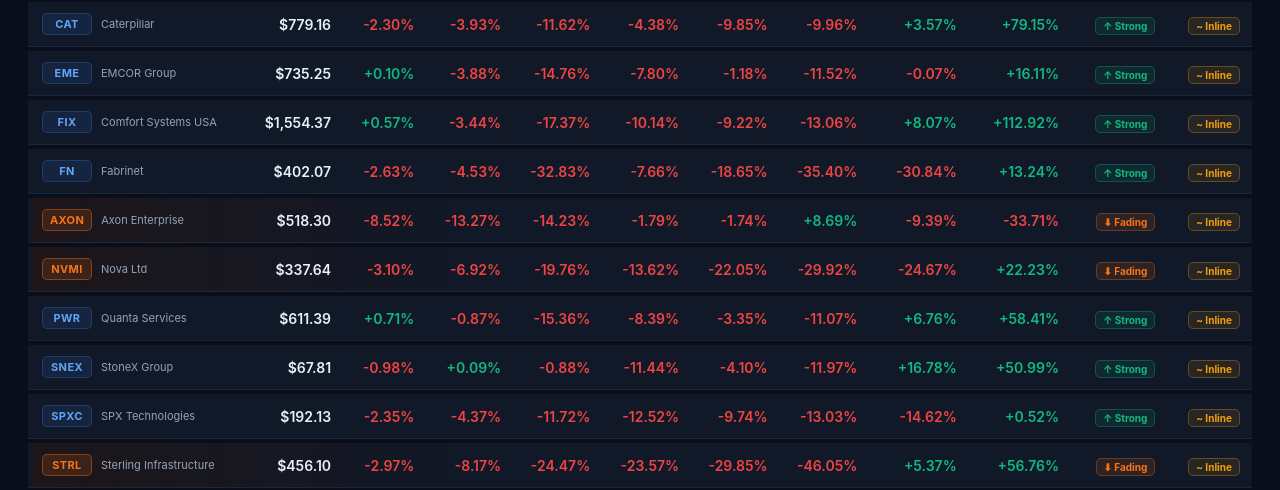
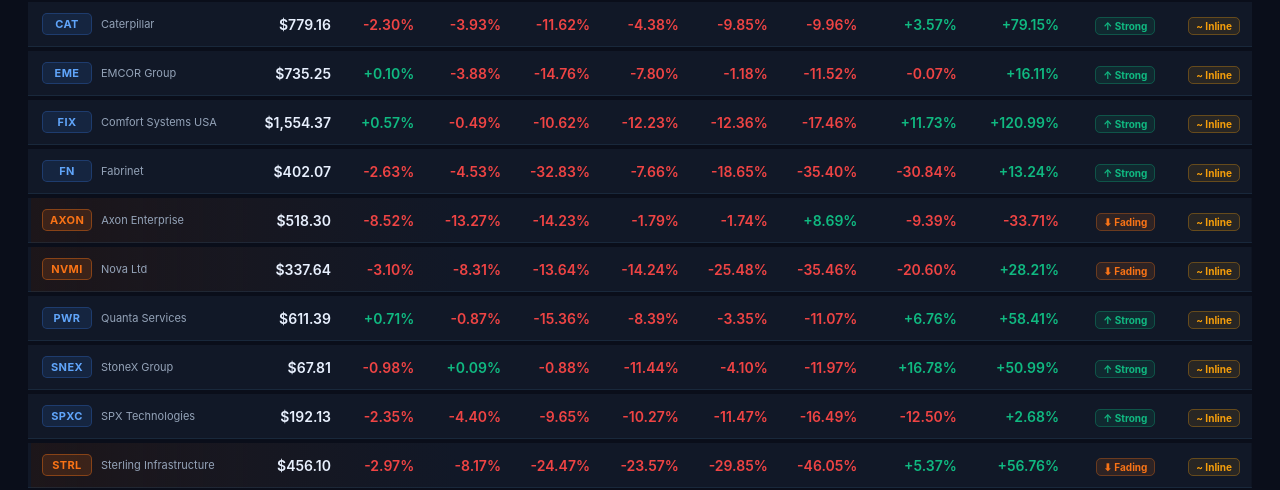
Before and after one commit to NickTran34/Long-Term-35-Stocks, a website: page snapshot.html in a window 1280 px wide. Shown: the part 1019-1509 px from the top of the page. Drawn offline with Linux system fonts and the light colour scheme.

Commit message:
📊 Daily snapshot - September 01, 2026

```diff
--- a/snapshot.html
+++ b/snapshot.html
@@ -402,13 +402,13 @@
       </td>
       <td style="padding:11px 12px;text-align:right;border-bottom:1px solid rgba(99,179,237,0.1);font-weight:600;color:#e8f0fe">$1,554.37</td>
       <td style="padding:11px 12px;text-align:right;border-bottom:1px solid rgba(99,179,237,0.1)"><span style="color:#10b981;font-weight:600">+0.57%</span></td>
-      <td style="padding:11px 12px;text-align:right;border-bottom:1px solid rgba(99,179,237,0.1)"><span style="color:#ef4444;font-weight:600">-3.44%</span></td>
-      <td style="padding:11px 12px;text-align:right;border-bottom:1px solid rgba(99,179,237,0.1)"><span style="color:#ef4444;font-weight:600">-17.37%</span></td>
-      <td style="padding:11px 12px;text-align:right;border-bottom:1px solid rgba(99,179,237,0.1)"><span style="color:#ef4444;font-weight:600">-10.14%</span></td>
-      <td style="padding:11px 12px;text-align:right;border-bottom:1px solid rgba(99,179,237,0.1)"><span style="color:#ef4444;font-weight:600">-9.22%</span></td>
-      <td style="padding:11px 12px;text-align:right;border-bottom:1px solid rgba(99,179,237,0.1)"><span style="color:#ef4444;font-weight:600">-13.06%</span></td>
-      <td style="padding:11px 12px;text-align:right;border-bottom:1px solid rgba(99,179,237,0.1)"><span style="color:#10b981;font-weight:600">+8.07%</span></td>
-      <td style="padding:11px 12px;text-align:right;border-bottom:1px solid rgba(99,179,237,0.1)"><span style="color:#10b981;font-weight:600">+112.92%</span></td>
+      <td style="padding:11px 12px;text-align:right;border-bottom:1px solid rgba(99,179,237,0.1)"><span style="color:#ef4444;font-weight:600">-0.49%</span></td>
+      <td style="padding:11px 12px;text-align:right;border-bottom:1px solid rgba(99,179,237,0.1)"><span style="color:#ef4444;font-weight:600">-10.62%</span></td>
+      <td style="padding:11px 12px;text-align:right;border-bottom:1px solid rgba(99,179,237,0.1)"><span style="color:#ef4444;font-weight:600">-12.23%</span></td>
+      <td style="padding:11px 12px;text-align:right;border-bottom:1px solid rgba(99,179,237,0.1)"><span style="color:#ef4444;font-weight:600">-12.36%</span></td>
+      <td style="padding:11px 12px;text-align:right;border-bottom:1px solid rgba(99,179,237,0.1)"><span style="color:#ef4444;font-weight:600">-17.46%</span></td>
+      <td style="padding:11px 12px;text-align:right;border-bottom:1px solid rgba(99,179,237,0.1)"><span style="color:#10b981;font-weight:600">+11.73%</span></td>
+      <td style="padding:11px 12px;text-align:right;border-bottom:1px solid rgba(99,179,237,0.1)"><span style="color:#10b981;font-weight:600">+120.99%</span></td>
       <td style="padding:11px 12px;text-align:right;border-bottom:1px solid rgba(99,179,237,0.1)"><span style="background:rgba(16,185,129,0.1);border:1px solid rgba(16,185,129,0.3);color:#10b981;border-radius:5px;font-size:10px;font-weight:700;padding:2px 7px">↑ Strong</span></td>
       <td style="padding:11px 12px;text-align:right;border-bottom:1px solid rgba(99,179,237,0.1)"><span style="background:rgba(245,158,11,0.1);border:1px solid rgba(245,158,11,0.3);color:#f59e0b;border-radius:5px;font-size:10px;font-weight:700;padding:2px 7px">~ Inline</span></td>
     </tr><tr style="background:#111827;">
@@ -456,13 +456,13 @@
       </td>
       <td style="padding:11px 12px;text-align:right;border-bottom:1px solid rgba(99,179,237,0.1);font-weight:600;color:#e8f0fe">$337.64</td>
       <td style="padding:11px 12px;text-align:right;border-bottom:1px solid rgba(99,179,237,0.1)"><span style="color:#ef4444;font-weight:600">-3.10%</span></td>
-      <td style="padding:11px 12px;text-align:right;border-bottom:1px solid rgba(99,179,237,0.1)"><span style="color:#ef4444;font-weight:600">-6.92%</span></td>
-      <td style="padding:11px 12px;text-align:right;border-bottom:1px solid rgba(99,179,237,0.1)"><span style="color:#ef4444;font-weight:600">-19.76%</span></td>
-      <td style="padding:11px 12px;text-align:right;border-bottom:1px solid rgba(99,179,237,0.1)"><span style="color:#ef4444;font-weight:600">-13.62%</span></td>
-      <td style="padding:11px 12px;text-align:right;border-bottom:1px solid rgba(99,179,237,0.1)"><span style="color:#ef4444;font-weight:600">-22.05%</span></td>
-      <td style="padding:11px 12px;text-align:right;border-bottom:1px solid rgba(99,179,237,0.1)"><span style="color:#ef4444;font-weight:600">-29.92%</span></td>
-      <td style="padding:11px 12px;text-align:right;border-bottom:1px solid rgba(99,179,237,0.1)"><span style="color:#ef4444;font-weight:600">-24.67%</span></td>
-      <td style="padding:11px 12px;text-align:right;border-bottom:1px solid rgba(99,179,237,0.1)"><span style="color:#10b981;font-weight:600">+22.23%</span></td>
+      <td style="padding:11px 12px;text-align:right;border-bottom:1px solid rgba(99,179,237,0.1)"><span style="color:#ef4444;font-weight:600">-8.31%</span></td>
+      <td style="padding:11px 12px;text-align:right;border-bottom:1px solid rgba(99,179,237,0.1)"><span style="color:#ef4444;font-weight:600">-13.64%</span></td>
+      <td style="padding:11px 12px;text-align:right;border-bottom:1px solid rgba(99,179,237,0.1)"><span style="color:#ef4444;font-weight:600">-14.24%</span></td>
+      <td style="padding:11px 12px;text-align:right;border-bottom:1px solid rgba(99,179,237,0.1)"><span style="color:#ef4444;font-weight:600">-25.48%</span></td>
+      <td style="padding:11px 12px;text-align:right;border-bottom:1px solid rgba(99,179,237,0.1)"><span style="color:#ef4444;font-weight:600">-35.46%</span></td>
+      <td style="padding:11px 12px;text-align:right;border-bottom:1px solid rgba(99,179,237,0.1)"><span style="color:#ef4444;font-weight:600">-20.60%</span></td>
+      <td style="padding:11px 12px;text-align:right;border-bottom:1px solid rgba(99,179,237,0.1)"><span style="color:#10b981;font-weight:600">+28.21%</span></td>
       <td style="padding:11px 12px;text-align:right;border-bottom:1px solid rgba(99,179,237,0.1)"><span style="background:rgba(249,115,22,0.12);border:1px solid rgba(249,115,22,0.3);color:#f97316;border-radius:5px;font-size:10px;font-weight:700;padding:2px 7px">⬇ Fading</span></td>
       <td style="padding:11px 12px;text-align:right;border-bottom:1px solid rgba(99,179,237,0.1)"><span style="background:rgba(245,158,11,0.1);border:1px solid rgba(245,158,11,0.3);color:#f59e0b;border-radius:5px;font-size:10px;font-weight:700;padding:2px 7px">~ Inline</span></td>
     </tr><tr style="background:#111827;">
@@ -510,13 +510,13 @@
       </td>
       <td style="padding:11px 12px;text-align:right;border-bottom:1px solid rgba(99,179,237,0.1);font-weight:600;color:#e8f0fe">$192.13</td>
       <td style="padding:11px 12px;text-align:right;border-bottom:1px solid rgba(99,179,237,0.1)"><span style="color:#ef4444;font-weight:600">-2.35%</span></td>
-      <td style="padding:11px 12px;text-align:right;border-bottom:1px solid rgba(99,179,237,0.1)"><span style="color:#ef4444;font-weight:600">-4.37%</span></td>
-      <td style="padding:11px 12px;text-align:right;border-bottom:1px solid rgba(99,179,237,0.1)"><span style="color:#ef4444;font-weight:600">-11.72%</span></td>
-      <td style="padding:11px 12px;text-align:right;border-bottom:1px solid rgba(99,179,237,0.1)"><span style="color:#ef4444;font-weight:600">-12.52%</span></td>
-      <td style="padding:11px 12px;text-align:right;border-bottom:1px solid rgba(99,179,237,0.1)"><span style="color:#ef4444;font-weight:600">-9.74%</span></td>
-      <td style="padding:11px 12px;text-align:right;border-bottom:1px solid rgba(99,179,237,0.1)"><span style="color:#ef4444;font-weight:600">-13.03%</span></td>
-      <td style="padding:11px 12px;text-align:right;border-bottom:1px solid rgba(99,179,237,0.1)"><span style="color:#ef4444;font-weight:600">-14.62%</span></td>
-      <td style="padding:11px 12px;text-align:right;border-bottom:1px solid rgba(99,179,237,0.1)"><span style="color:#10b981;font-weight:600">+0.52%</span></td>
+      <td style="padding:11px 12px;text-align:right;border-bottom:1px solid rgba(99,179,237,0.1)"><span style="color:#ef4444;font-weight:600">-4.40%</span></td>
+      <td style="padding:11px 12px;text-align:right;border-bottom:1px solid rgba(99,179,237,0.1)"><span style="color:#ef4444;font-weight:600">-9.65%</span></td>
+      <td style="padding:11px 12px;text-align:right;border-bottom:1px solid rgba(99,179,237,0.1)"><span style="color:#ef4444;font-weight:600">-10.27%</span></td>
+      <td style="padding:11px 12px;text-align:right;border-bottom:1px solid rgba(99,179,237,0.1)"><span style="color:#ef4444;font-weight:600">-11.47%</span></td>
+      <td style="padding:11px 12px;text-align:right;border-bottom:1px solid rgba(99,179,237,0.1)"><span style="color:#ef4444;font-weight:600">-16.49%</span></td>
+      <td style="padding:11px 12px;text-align:right;border-bottom:1px solid rgba(99,179,237,0.1)"><span style="color:#ef4444;font-weight:600">-12.50%</span></td>
+      <td style="padding:11px 12px;text-align:right;border-bottom:1px solid rgba(99,179,237,0.1)"><span style="color:#10b981;font-weight:600">+2.68%</span></td>
       <td style="padding:11px 12px;text-align:right;border-bottom:1px solid rgba(99,179,237,0.1)"><span style="background:rgba(16,185,129,0.1);border:1px solid rgba(16,185,129,0.3);color:#10b981;border-radius:5px;font-size:10px;font-weight:700;padding:2px 7px">↑ Strong</span></td>
       <td style="padding:11px 12px;text-align:right;border-bottom:1px solid rgba(99,179,237,0.1)"><span style="background:rgba(245,158,11,0.1);border:1px solid rgba(245,158,11,0.3);color:#f59e0b;border-radius:5px;font-size:10px;font-weight:700;padding:2px 7px">~ Inline</span></td>
     </tr><tr style="background:linear-gradient(90deg,rgba(249,115,22,0.08) 0%,#111827 35%);border-left:3px solid #f97316;">
```
